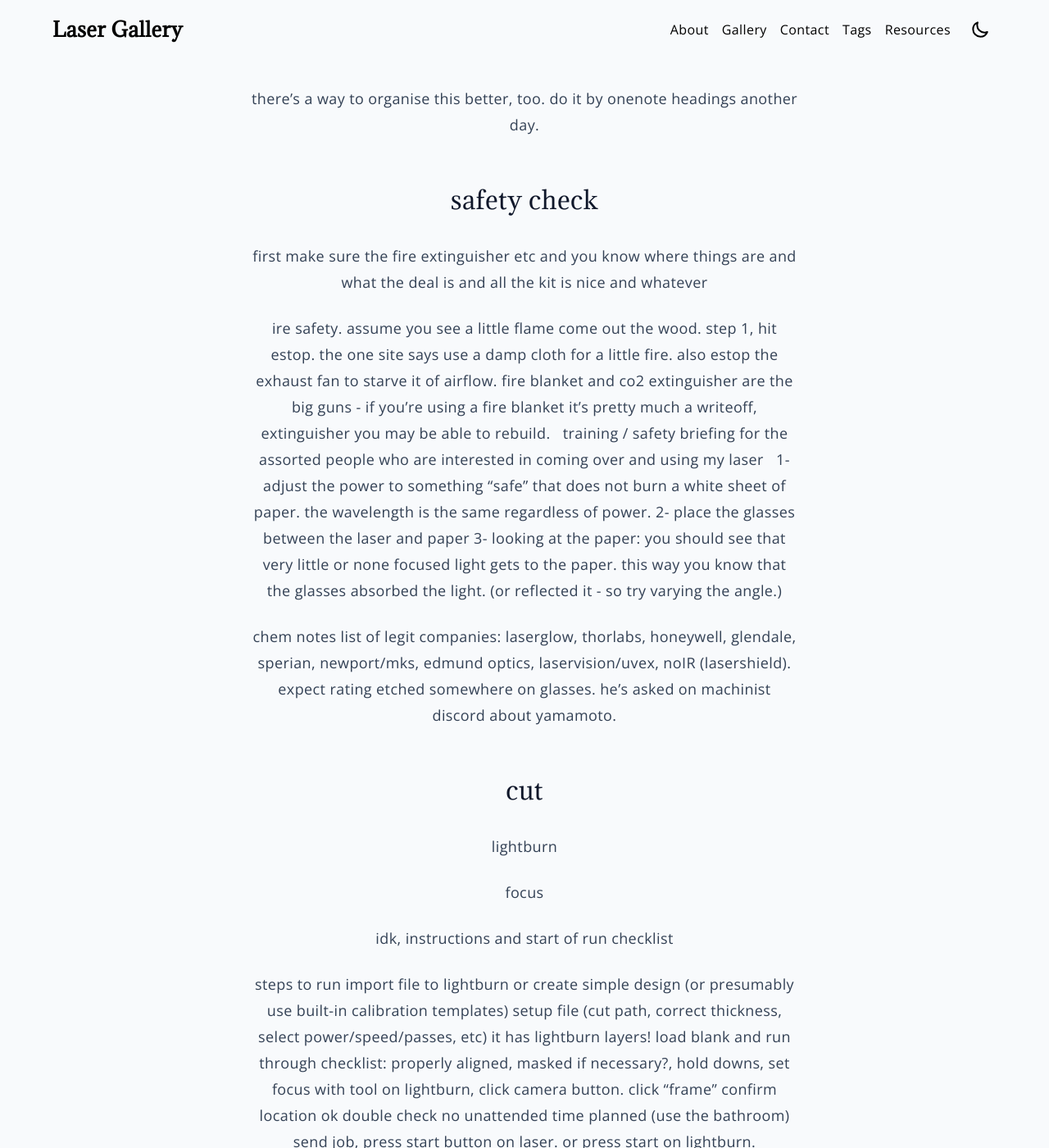
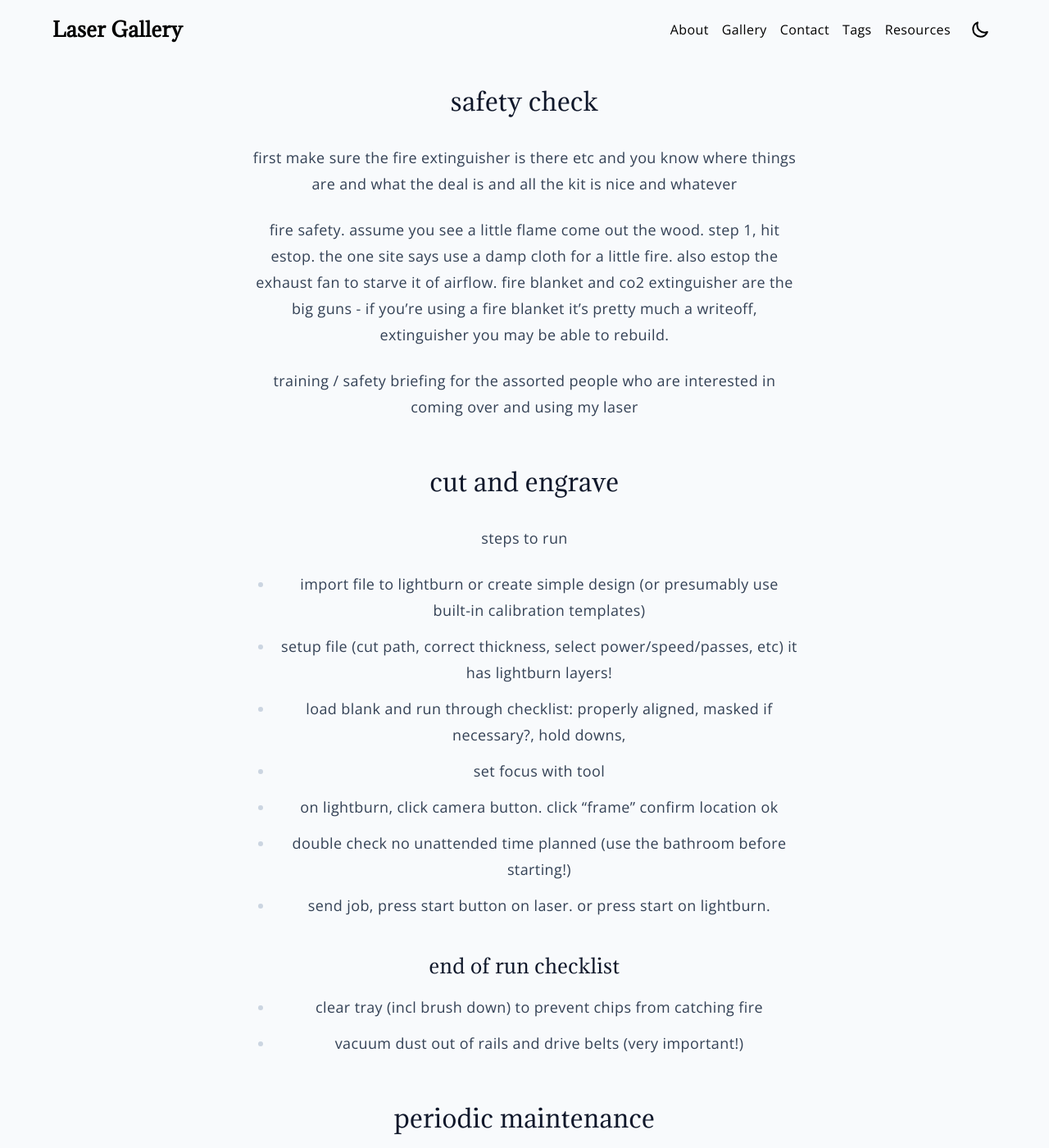
Before and after one commit to paper-engineer/laser-gallery, a Jekyll site: the page built from docs/_pages/instructions.md, in a window 1280 px wide and 1400 px high. Shown: the whole window at 82% size. Built offline with Jekyll 4.4.1, drawn with Linux system fonts in a browser that asks for light colours; some of the changed text lies outside the part shown.

Commit message:
Update instructions.md

```diff
--- a/docs/_pages/instructions.md
+++ b/docs/_pages/instructions.md
@@ -2,44 +2,37 @@
 title: instructions
 layout: page
 ---
-there's a way to organise this better, too. do it by onenote headings another day.
 
 ## safety check
 
-first make sure the fire extinguisher etc and you know where things are and what the deal is and all the kit is nice and whatever
+first make sure the fire extinguisher is there etc and you know where things are and what the deal is and all the kit is nice and whatever
 
-ire safety. assume you see a little flame come out the wood. step 1, hit estop. the one site says use a damp cloth for a little fire. also estop the exhaust fan to starve it of airflow. fire blanket and co2 extinguisher are the big guns - if you're using a fire blanket it's pretty much a writeoff, extinguisher you may be able to rebuild.
+fire safety. assume you see a little flame come out the wood. step 1, hit estop. the one site says use a damp cloth for a little fire. also estop the exhaust fan to starve it of airflow. fire blanket and co2 extinguisher are the big guns - if you're using a fire blanket it's pretty much a writeoff, extinguisher you may be able to rebuild.
 
 training / safety briefing for the assorted people who are interested in coming over and using my laser
 
-1- adjust the power to something “safe” that does not burn a white sheet of paper.
-the wavelength is the same regardless of power.
-2- place the glasses between the laser and paper
-3- looking at the paper: you should see that very little or none focused light gets to the paper.
-this way you know that the glasses absorbed the light. (or reflected it - so try varying the angle.)
-
-chem notes list of legit companies: laserglow, thorlabs, honeywell, glendale, sperian, newport/mks, edmund optics, laservision/uvex, noIR (lasershield). expect rating etched somewhere on glasses. he's asked on machinist discord about yamamoto.
-
-## cut
-
-lightburn
-
-focus
-
-idk, instructions and start of run checklist
+## cut and engrave
 
 steps to run
-import file to lightburn or create simple design (or presumably use built-in calibration templates)
-setup file (cut path, correct thickness, select power/speed/passes, etc) it has lightburn layers!
-load blank and run through checklist: properly aligned, masked if necessary?, hold downs,
-set focus with tool
-on lightburn, click camera button. click "frame" confirm location ok
-double check no unattended time planned (use the bathroom)
-send job, press start button on laser. or press start on lightburn.
+- import file to lightburn or create simple design (or presumably use built-in calibration templates)
+- setup file (cut path, correct thickness, select power/speed/passes, etc) it has lightburn layers!
+- load blank and run through checklist: properly aligned, masked if necessary?, hold downs,
+- set focus with tool
+- on lightburn, click camera button. click "frame" confirm location ok
+- double check no unattended time planned (use the bathroom before starting!)
+- send job, press start button on laser. or press start on lightburn.
 
-## end of run checklist
+### end of run checklist
 
-clear tray
+- clear tray (incl brush down) to prevent chips from catching fire
+- vacuum dust out of rails and drive belts (very important!)
+
+## periodic maintenance
+
+- Clean slats with warm soapy water 1h soak and plastic scour pad, the plywood glue gets on them.
+- Clean air assist every month (check it every week for dust) this schd is relative to FT use. The slats in the laser unit are the impt part, not the fan. Also unscrew nozzle to reach lens cover, take the little glass lens out and clean with lens cleaner. Check that every month, but it’ll throw an error if it’s blocked
+
+Relevant tool: Kimtech delicate task wipers - lint free cloth
 
 ---
 
@@ -63,21 +58,16 @@ fire suppression
 
 run a test piece
 
-## maintenance
+---
 
-maintenance checklist
-end of session: clear tray (incl brush down) to prevent chips from catching fire, vacuum dust out of rails and drive belts (very important!)
-Clean slats with warm soapy water 1h soak and plastic scour pad, the plywood glue gets on them.
-Clean air assist every month (check it every week for dust) this schd is relative to FT use. The slats in the laser unit are the impt part, not the fan. Also unscrew nozzle to reach lens cover, take the little glass lens out and clean with lens cleaner. Check that every month, but it’ll throw an error if it’s blocked
-tool: Kimtech delicate task wipers - lint free cloth
+## finishes
 
+- poly, lacquer, shellac; matte, satin, gloss; typically sprayed 3 coats. the usual, then.
+- copilot says one pass spray lacquer or shellac, cleans up in an hour
+- oil based wipe on poly is a week of curing but only one pass
+- danish oil - flood, wait5min - wipe once, don't touch again.
+- the actual internet says there is a method which is apply 3 liberal coats 20 min apart, wait 20 min, then wipe off twice an hour apart. then stall 48h before any use, and 2 weeks for heavy use. works better with tung oil blends.
 
----
-finishes
-poly, lacquer, shellac; matte, satin, gloss; typically sprayed 3 coats. the usual, then.
-copilot says one pass spray lacquer or shellac, cleans up in an hour
-oil based wipe on poly is a week of curing but only one pass
-danish oil - flood, wait5min - wipe once, don't touch again
-the actual internet says there is a method which is apply 3 liberal coats 20 min apart, wait 20 min, then wipe off twice an hour apart. then stall 48h before any use, and 2 weeks for heavy use. works better with tung oil blends.
 well, it is what it is. I sort of assume finishes are mostly optional.
+
 however, living hinges don't like finishes - at most very light oil only
```
Also changed, not shown: other parts of docs/_pages/instructions.md (+2 -0 lines).
